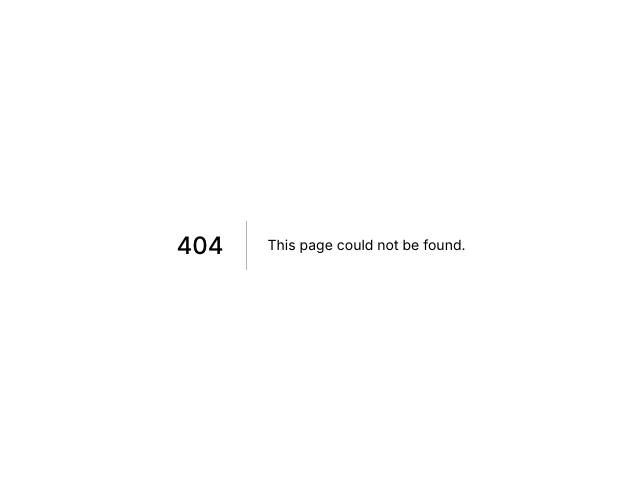
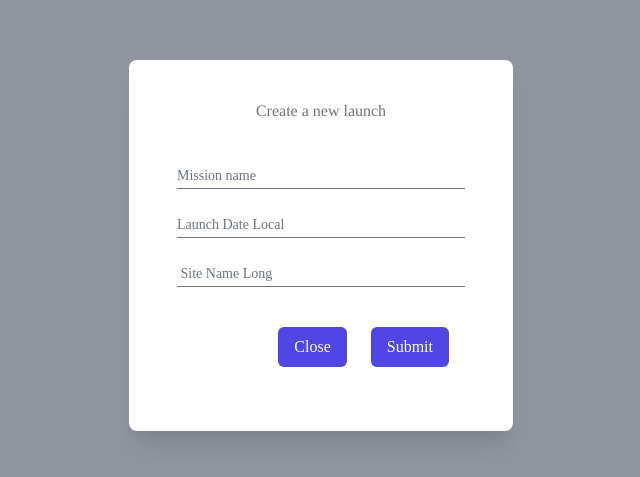
Before and after one commit to moro-patana/gql-api-mock, a Next.js app: page /formSubmit in a window 1280 px wide. Before the commit this address had no page. Shown: the part 155-632 px from the top of the page, without its empty margins (319-959 px from the left). Built offline with nearby package versions, Linux system fonts and the light colour scheme.

Commit message:
creates a form submit

```diff
--- /dev/null
+++ b/pages/formSubmit.tsx
@@ -0,0 +1,129 @@
+import React, { FormEvent, useState, Fragment } from 'react'
+import { useMutation, gql } from '@apollo/client'
+export const ADD_LAUNCH = gql`
+  mutation AddLaunch(
+    $mission_name: String
+    $launch_date_local: String
+    $site_name_long: String
+  ) {
+    addLaunch(
+      mission_name: $mission_name
+      launch_date_local: $launch_date_local
+      site_name_long: $site_name_long
+    ) {
+      mission_name
+      launch_date_local
+      site_name_long
+    }
+  }
+`
+
+const CreateLaunch = ({
+  openModal,
+  setOpenModal,
+}: {
+  openModal: boolean
+  setOpenModal: (openModal: boolean) => void
+}) => {
+  const [formState, setFormState] = useState({
+    mission_name: '',
+    launch_date_local: '',
+    site_name_long: '',
+  })
+  const [createLaunchData] = useMutation(ADD_LAUNCH, {
+    variables: {
+      mission_name: formState.mission_name,
+      launch_date_local: formState.launch_date_local,
+      site_name_long: formState.site_name_long,
+    },
+  })
+  function handleSubmit(event: FormEvent<HTMLFormElement>) {
+    event.preventDefault()
+    createLaunchData()
+    setOpenModal(false)
+  }
+  return (
+    <div
+      className='fixed inset-0 z-10 overflow-y-auto'
+      aria-labelledby='modal-title'
+      role='dialog'
+      aria-modal='true'>
+      <div className='flex items-end justify-center min-h-screen px-4 pt-4 pb-20 text-center sm:block sm:p-0'>
+        <div
+          className='fixed inset-0 transition-opacity bg-gray-500 bg-opacity-75'
+          aria-hidden='true'></div>
+        <span
+          className='hidden sm:inline-block sm:align-middle sm:h-screen'
+          aria-hidden='true'>
+          &#8203;
+        </span>
+        <div className='inline-block px-4 pt-5 pb-4 overflow-hidden text-left align-bottom transition-all transform bg-white rounded-lg shadow-xl sm:my-4 sm:align-middle sm:max-w-sm sm:w-full sm:p-6'>
+          <h4 className='p-4 text-center text-gray-500'>Create a new launch</h4>
+          <form className='flex flex-col gap-6 p-4 m-2' onSubmit={handleSubmit}>
+            <div className='border-b border-gray-500 border-solid input-field'>
+              <input
+                required
+                className='p-0 text-sm border-none focus:ring-0 focus:bg-white'
+                type='text'
+                id='mission_name'
+                placeholder='Mission name'
+                value={formState.mission_name}
+                onChange={(e) =>
+                  setFormState({
+                    ...formState,
+                    mission_name: e.target.value,
+                  })
+                }
+              />
+            </div>
+            <div className='border-b border-gray-500 border-solid input-field'>
+              <input
+                required
+                className='p-0 text-sm border-none focus:ring-0 focus:bg-white'
+                type='text'
+                id='launch_date_local'
+                placeholder='Launch Date Local'
+                value={formState.launch_date_local}
+                onChange={(e) =>
+                  setFormState({
+                    ...formState,
+                    launch_date_local: e.target.value,
+                  })
+                }
+              />
+            </div>
+            <div className='border-b border-gray-500 border-solid input-field'>
+              <input
+                required
+                className='p-0 text-sm border-none focus:ring-0 focus:bg-white'
+                type='text'
+                id=' site_name_long'
+                placeholder=' Site Name Long'
+                value={formState.site_name_long}
+                onChange={(e) =>
+                  setFormState({
+                    ...formState,
+                    site_name_long: e.target.value,
+                  })
+                }
+              />
+            </div>
+            <div className='flex flex-row justify-end gap-6 p-4'>
+              <button
+                onClick={() => setOpenModal(false)}
+                className='px-4 py-2 text-white bg-indigo-600 border-none rounded-md bg-tradewind focus:outline-none focus:ring-0'>
+                Close
+              </button>
+              <button
+                type='submit'
+                className='px-4 py-2 text-white bg-indigo-600 border-none rounded-md bg-tradewind focus:outline-none focus:ring-0'>
+                Submit
+              </button>
+            </div>
+          </form>
+        </div>
+      </div>
+    </div>
+  )
+}
+export default CreateLaunch
```
